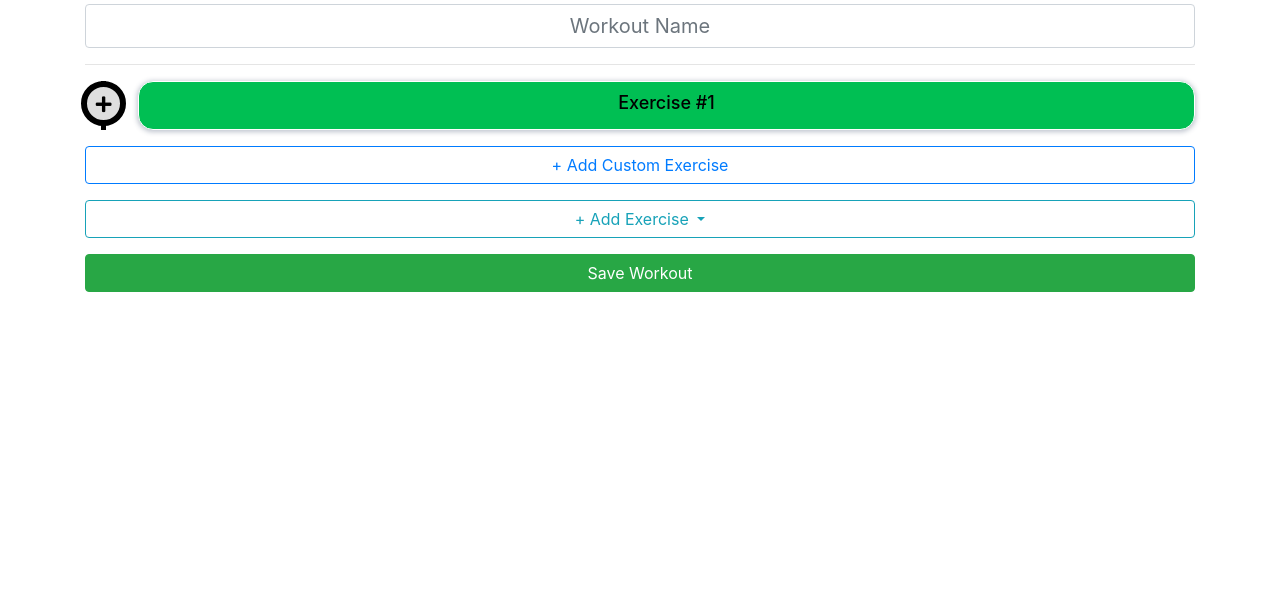
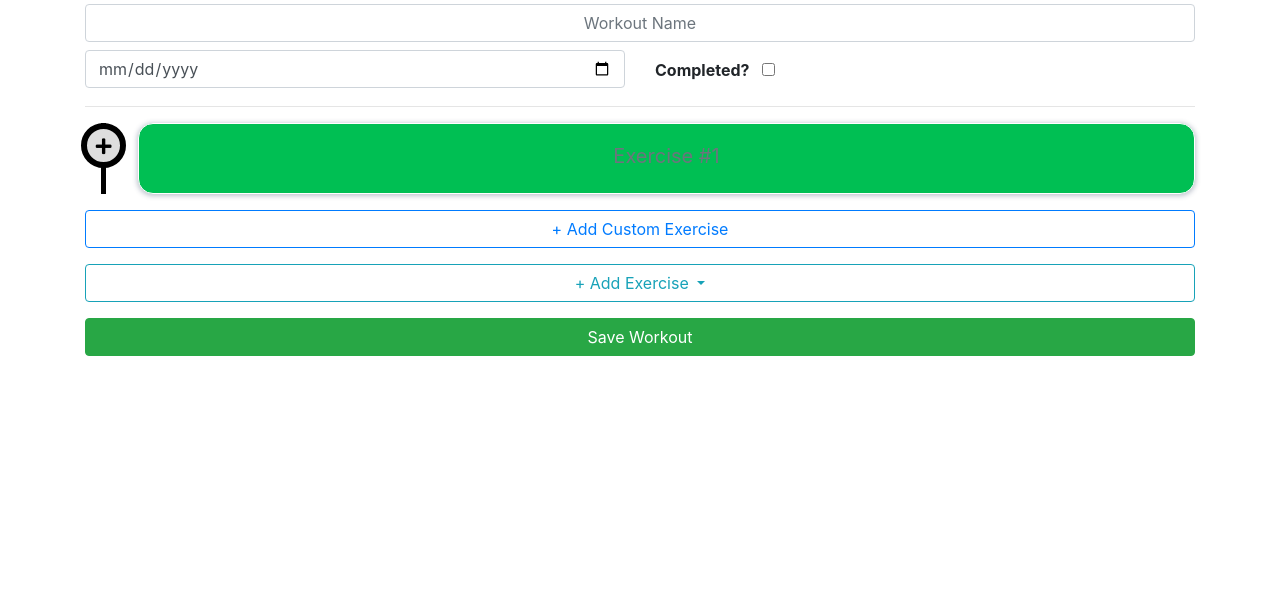
Before and after one commit to ty-barbot/SeniorProject, a Django app: page /plan/new/ in a window 1280 px wide. Shown: the part 56-652 px from the top of the page. Run offline with Django 3.2, Linux system fonts and the light colour scheme; some libraries are stand-ins or nearby versions.

Commit message:
plan workout page changes

```diff
--- a/undworkoutapp/main_app/static/js/plan.js
+++ b/undworkoutapp/main_app/static/js/plan.js
@@ -4,10 +4,15 @@
     jQuery(".btn-add-panel").on("click", function () {
         var $newPanel = $template.clone();
         $newPanel.find(".panel-heading").attr("id", "#plan-heading-" + (++hash));
-        $newPanel.find(".panel-collapse").attr("id", "plan-collapse-" + hash).attr("aria-labelledby", "plan-heading-" + hash);
-        $newPanel.find(".plan-heading-link").attr("href", "#plan-collapse-" + hash).attr("aria-controls", "plan-collapse-" + hash).text("Exercise #" + hash);
+        $newPanel.attr("id", "panel-plan-" + hash);
+        $newPanel.find(".panel-collapse").attr("id", "plan-collapse-" + hash)
+            .attr("aria-labelledby", "plan-heading-" + hash);
+        $newPanel.find(".plan-heading-link").attr("href", "#plan-collapse-" + hash)
+            .attr("aria-controls", "plan-collapse-" + hash); //.text("Exercise #" + hash);
+        $newPanel.find(".exercise-name-input").val("").attr("placeholder", "Exercise #" + hash);
         $newPanel.find(".panel-set-info").attr("id", "#plan-collapse-" + hash);
         $newPanel.find(".btn-add-set").attr("id", "plan-collapse-" + hash);
+        $newPanel.find(".remove-exercise-btn").attr("id", "panel-plan-" + hash);
         $newPanel.find(".panel-set-info").empty();
         jQuery("#accordion").append($newPanel.fadeIn());
     });
@@ -16,9 +21,27 @@
         var idClicked = e.target.id;
         var $newsetForm = $setForm.clone();
         $newsetForm = $newsetForm.removeClass("d-none");
-        jQuery("#"+idClicked + " .panel-set-info").append($newsetForm.fadeIn());
+        jQuery("#" + idClicked + " .panel-set-info").append($newsetForm.fadeIn());
     });
-
+    $("body").on("click", ".remove-exercise-btn", function (event) {
+        let panelID = $(this).attr("id");
+        $(".panel-group").find("div#" + panelID).remove();
+        console.log($(this).attr("id"));
+    });
+    $("body").on("click", "#save-workout-btn", function (event) {
+        let workoutName = $("#workout-name").val();
+        let workoutDate = $("#workout-date").val();
+        let workoutCompleted = "True";
+        if ($('#workout-completed').is(":checked")) {
+            workoutCompleted = "True";
+        }
+        else
+        {
+            workoutCompleted = "False";
+        }
+        console.log(workoutCompleted);
+        console.log("save");
+    });
 
     jQuery('.spinner-border').hide();
 });
--- a/undworkoutapp/main_app/templates/main_app/plan.html
+++ b/undworkoutapp/main_app/templates/main_app/plan.html
@@ -5,7 +5,16 @@
 {% block content %}
     <div class="container">
         {#    <h3 class="text-center pt-1">Workout Name</h3>#}
-        <input id="workout-name-input" class="form-control text-center" type="text" placeholder="Workout Name">
+        <input id="workout-name" class="form-control text-center" type="text" placeholder="Workout Name">
+        <div class="row pt-2">
+            <div class="col">
+                <input id="workout-date" type="date" class="form-control">
+            </div>
+            <div class="col mt-2">
+                <label for="workout-completed"><strong>Completed? </strong></label>
+                <input id="workout-completed" type="checkbox" class="ml-2">
+            </div>
+        </div>
         <hr>
 
         <div class="text-center">
@@ -13,15 +22,15 @@
                 <span class="sr-only">Loading...</span>
             </div>
         </div>
-        <div class="panel-group" id="accordion" role="tabl  ist" aria-multiselectable="true">
-
-            <div class="panel panel-default template">
+        <div class="panel-group" id="accordion" role="tablist" aria-multiselectable="true">
+            <!-- panel -->
+            <div id="panel-plan-1" class="panel panel-default template">
                 <div class="panel-heading" role="tab" id="plan-heading-1"> <!--here-->
                     <h4 class="panel-title">
                         <a class="plan-heading-link collapsed text-center" role="button" data-toggle="collapse"
                            data-parent="#accordion" href="#plan-collapse-1" aria-expanded="false"
                            aria-controls="plan-collapse-1"><!--here 2-->
-                            Exercise #1
+                            <input class="exercise-name-input form-control text-center" type="text" placeholder="Exercise #1" style="background-color: #ffffff00 !important; border: none !important; font-size: 20px !important;">
                         </a>
                     </h4>
                 </div>
@@ -42,11 +51,13 @@
                                 </div>
                             </div>
                         </div>
+                        <textarea class="exercise-desc-input form-control mb-3" rows="3" cols="50" placeholder="Enter exercise description here..." style="font-size: 14px !important;"></textarea>
                         <button id="plan-collapse-1" class="btn btn-secondary btn-block btn-add-set">+ Add Set</button>
+                        <button id="panel-plan-1" class="remove-exercise-btn btn btn-block btn-danger">Remove Exercise<i class="fas fa-times-circle pl-3"></i></button>
                     </div>
                 </div>
             </div>
-
+            <!-- end panel -->
         </div>
     <button class="btn btn-outline-primary btn-block btn-add-panel mt-3">+ Add Custom Exercise</button>
     <div class="dropdown h-100">
@@ -72,7 +83,7 @@
             <a class="dropdown-item" href="#">Machine</a>
         </div>
     </div>
-    <button class="btn btn-success btn-block mt-3">Save Workout</button>
+    <button id="save-workout-btn" class="btn btn-success btn-block mt-3">Save Workout</button>
     </div>
 {% endblock %}
 {#<script type="text/javascript" src="js/main.js"></script>#}
```
